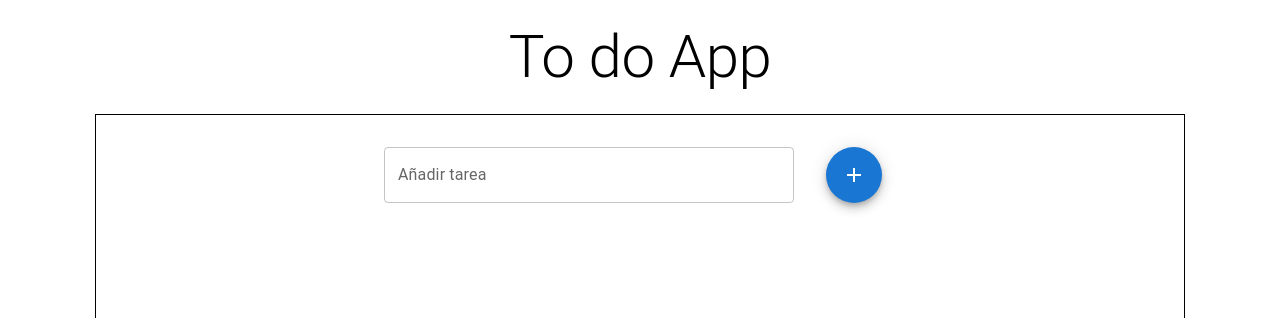
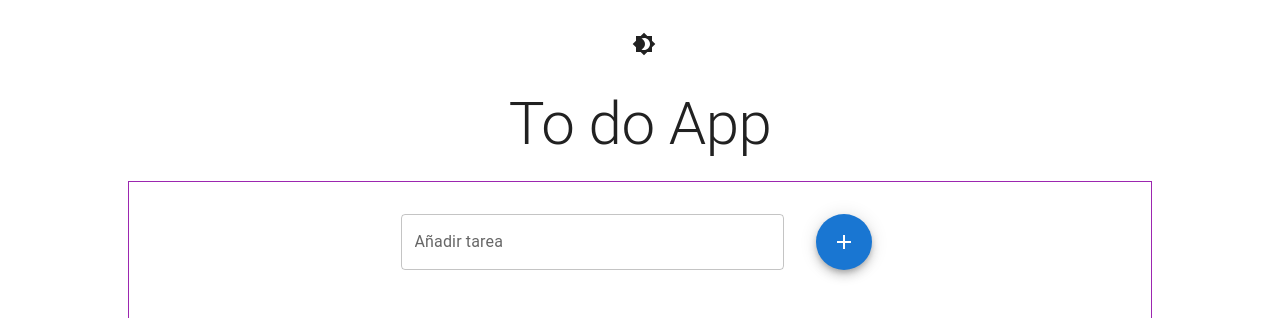
Before and after one commit to Julzz23/todoapp, a React (Create React App) app: page / in a window 1280 px wide. Shown: the top 318 px of the page. Built offline with nearby package versions, Linux system fonts and the light colour scheme.

Commit message:
logica y dark mode

```diff
--- a/package.json
+++ b/package.json
@@ -15,6 +15,7 @@
     "react": "^18.3.1",
     "react-dom": "^18.3.1",
     "react-scripts": "^5.0.1",
+    "styled-components": "^6.1.11",
     "web-vitals": "^2.1.4"
   },
   "scripts": {
--- a/src/App.js
+++ b/src/App.js
@@ -1,12 +1,60 @@
+/*Desarrollar una app de "TO DO" en React.
+- Crear una app simple que tenga un input y un botón "Agregar"
+- Al escribir una línea en el input, agrega la línea en una lista.
+- Luego al hacer click en alguna línea de esa lista, le cambia el estilo y la pone tachada.
+- Bonus: Realizar tests unitarios en JEST para los componentes utilizados.
+- Bonus+: Que esa misma página contenga un contador de tareas pendientes.
+- Bonus++: Utilizar cualquier librería UI (ej: MaterialUI, ReactBootstrap, CoreUI, etc)
+*/
+
+
 import React from 'react';
+import { useState } from 'react';
+import { createTheme, ThemeProvider } from '@mui/material/styles';
+import { CssBaseline, Box, IconButton } from '@mui/material';
+import Brightness7Icon from '@mui/icons-material/Brightness7';
+import Brightness4Icon from '@mui/icons-material/Brightness4';
+
 import TodoApp from './components/TodoApp';
 
-const App = () => {
+function App() {
+
+  const [darkMode, setDarkMode] = useState(false);
+
+
+  const theme = createTheme({
+    palette: {
+      mode: darkMode ? 'dark' : 'light',
+    },
+  });
+
+  const toggleColorMode = () => {
+    setDarkMode(!darkMode);
+  };
+
   return (
-    <div>
-      <TodoApp />
-    </div>
+    <ThemeProvider theme={theme}>
+      <CssBaseline />
+      <Box
+      sx={{
+        display: 'flex',
+        width: '100%',
+        alignItems: 'center',
+        justifyContent: 'center',
+        bgcolor: 'background.default',
+        color: 'text.primary',
+        borderRadius: 1,
+        p: 3,
+      }}
+    >
+
+      <IconButton sx={{ ml: 1 }} onClick={toggleColorMode} color="inherit">
+          {theme.palette.mode === 'dark' ? <Brightness7Icon /> : <Brightness4Icon />}
+        </IconButton>
+    </Box>
+      <TodoApp darkMode={darkMode} />
+    </ThemeProvider>
   );
-};
+}
 
 export default App;
--- a/src/components/AddTodo.jsx
+++ b/src/components/AddTodo.jsx
@@ -7,7 +7,7 @@ const AddTodo = ({ onAddTodo }) => {
   const [newTodo, setNewTodo] = useState("");
 
   const handleAddTodo = () => {
-    //comprobacion de tarea existente
+
     if (newTodo.trim() !== "") {
       onAddTodo(newTodo);
       setNewTodo("");
--- a/src/components/TodoApp.jsx
+++ b/src/components/TodoApp.jsx
@@ -1,13 +1,31 @@
 import React, { useState } from "react";
-import { Typography } from "@mui/material";
+import { Typography,useTheme } from "@mui/material";
 import AddTodo from "./AddTodo";
 import TodoList from "./TodoList";
 
+
+
 const TodoApp = () => {
   const [todos, setTodos] = useState([]);
+  const theme = useTheme();
+
 
   const handleAddTodo = (newTodo) => {
-    setTodos([...todos, { text: newTodo, completed: false }]);
+    setTodos(prevTodos => {
+      const newTodos = [...prevTodos, { text: newTodo, completed: false }];
+
+      return newTodos.sort((a, b) => a.completed - b.completed);
+    });
+  };
+
+  const toggleTodo = (index) => {
+    setTodos(prevTodos => {
+      const newTodos = prevTodos.map((todo, i) =>
+        i === index ? { ...todo, completed: !todo.completed } : todo
+      );
+
+      return newTodos.sort((a, b) => a.completed - b.completed);
+    });
   };
 
 
@@ -22,9 +40,21 @@ const TodoApp = () => {
         width: "100%",
       }}
     >
-      <Typography variant="h2" component="h1" gutterBottom>
-        To do App
-      </Typography>
+       <Typography
+      variant="h2"
+      component="h1"
+      gutterBottom
+      sx={{
+        color: 'primary', // Cambia esto al color que prefieras
+        transition: 'all 0.3s ease-in-out',
+        '&:hover': {
+          color: '', // Cambia esto al color que prefieras para el hover
+          transform: 'scale(1.1)', // Aumenta el tamaño del texto
+        },
+      }}
+    >
+      To do App
+    </Typography>
 
       <div
         style={{
@@ -32,16 +62,20 @@ const TodoApp = () => {
           flexDirection: "column",
           alignItems: "center",
           gap: "2em",
-          border: "1px solid black",
+          border: `1px solid ${theme.palette.secondary.main}`, // Usa el color del divisor del tema actual
           borderBottom: "none",
           padding: "2em",
           margin: "0 auto",
           width: "80%",
-          height: "75vh",
+          height: "100%",
+          overflowY: "auto",
+
         }}
       >
         <AddTodo onAddTodo={handleAddTodo} />
-        <TodoList todos={todos} />
+
+        <TodoList todos={todos}  toggleTodo={toggleTodo} />
+
       </div>
     </div>
   );
--- a/src/components/TodoList.jsx
+++ b/src/components/TodoList.jsx
@@ -1,11 +1,24 @@
+import { useTheme } from '@mui/material/styles';
+
 const TodoList = ({ todos, toggleTodo }) => {
+  const theme = useTheme();
+
   return (
     <div>
       {todos.map((todo, index) => (
         <div
           key={index}
           onClick={() => toggleTodo(index)}
-          style={{ textDecoration: todo.completed ? 'line-through' : 'none' }}
+          style={{
+            textDecoration: todo.completed ? 'line-through' : 'none',
+            fontSize: '1.3em',
+            fontFamily: 'Arial, sans-serif',
+            color: theme.palette.text.primary,
+            margin: '1em 0',
+            padding: '1em',
+            borderRadius: '5px',
+            backgroundColor: theme.palette.background.paper,
+          }}
         >
           {todo.text}
         </div>
```
Also changed, not shown: 1 other file (tests, documents, lock files or other folders).
